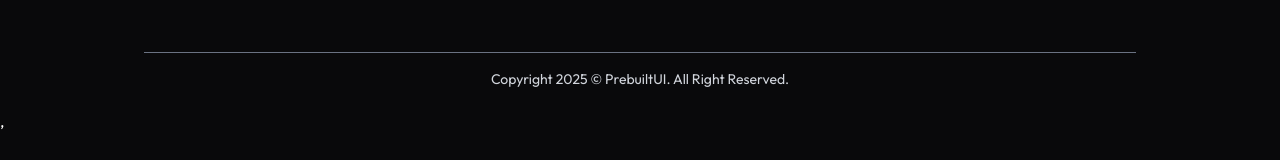
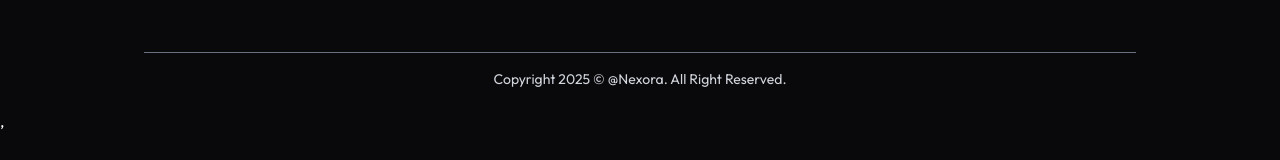
Before and after one commit to RAMPAVITHRAN23/Quickshow, a React (Vite) app in the folder Client/: page /favourite in a window 1280 px wide. Shown: the part 491-651 px from the top of the page. Built offline with nearby package versions, Linux system fonts and the light colour scheme; no server answers; a web font is replaced by a local one.

Commit message:
updated the footer

```diff
--- a/Client/src/Components/Footer.jsx
+++ b/Client/src/Components/Footer.jsx
@@ -60,7 +60,7 @@ const Footer = () => {
 
                 <p className="pt-4 text-center text-sm pb-5">
 
-                    Copyright {new Date().getFullYear()} © <a href="https://prebuiltui.com">PrebuiltUI</a>. All Right Reserved.
+                    Copyright {new Date().getFullYear()} © <a href="">@Nexora</a>. All Right Reserved.
 
                 </p>
 
```
